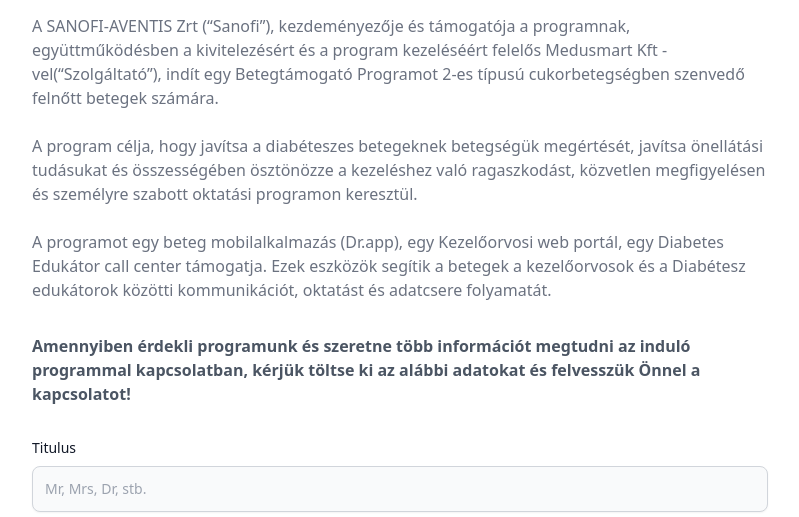
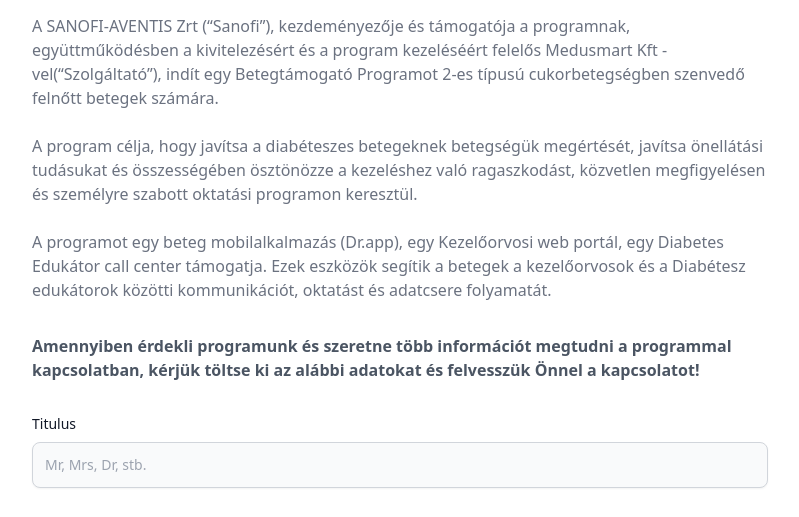
Before and after one commit to Totbian/mate-landing, a website: page index.html in a window 1280 px wide. Shown: the part 242-759 px from the top of the page, without its empty margins (240-1039 px from the left). Drawn offline with Linux system fonts and the light colour scheme.

Commit message:
updating text

```diff
--- a/index.html
+++ b/index.html
@@ -15,7 +15,7 @@
           A program célja, hogy javítsa a diabéteszes betegeknek betegségük megértését, javítsa önellátási tudásukat és összességében ösztönözze a kezeléshez való ragaszkodást, közvetlen megfigyelésen és személyre szabott oktatási programon keresztül.<br /><br />
           A programot egy beteg mobilalkalmazás (Dr.app), egy Kezelőorvosi web portál, egy Diabetes Edukátor call center támogatja. Ezek eszközök segítik a betegek a kezelőorvosok és a Diabétesz edukátorok közötti kommunikációt, oktatást és adatcsere folyamatát.
         </p>
-        <p class="text-gray-600 mb-2 lg:mb-8 font-semibold">Amennyiben érdekli programunk és szeretne több információt megtudni az induló programmal kapcsolatban, kérjük töltse ki az alábbi adatokat és felvesszük Önnel a kapcsolatot!</p>
+        <p class="text-gray-600 mb-2 lg:mb-8 font-semibold">Amennyiben érdekli programunk és szeretne több információt megtudni a programmal kapcsolatban, kérjük töltse ki az alábbi adatokat és felvesszük Önnel a kapcsolatot!</p>
 
         <!--Form-->
         <form action="#" class="space-y-8">
```
